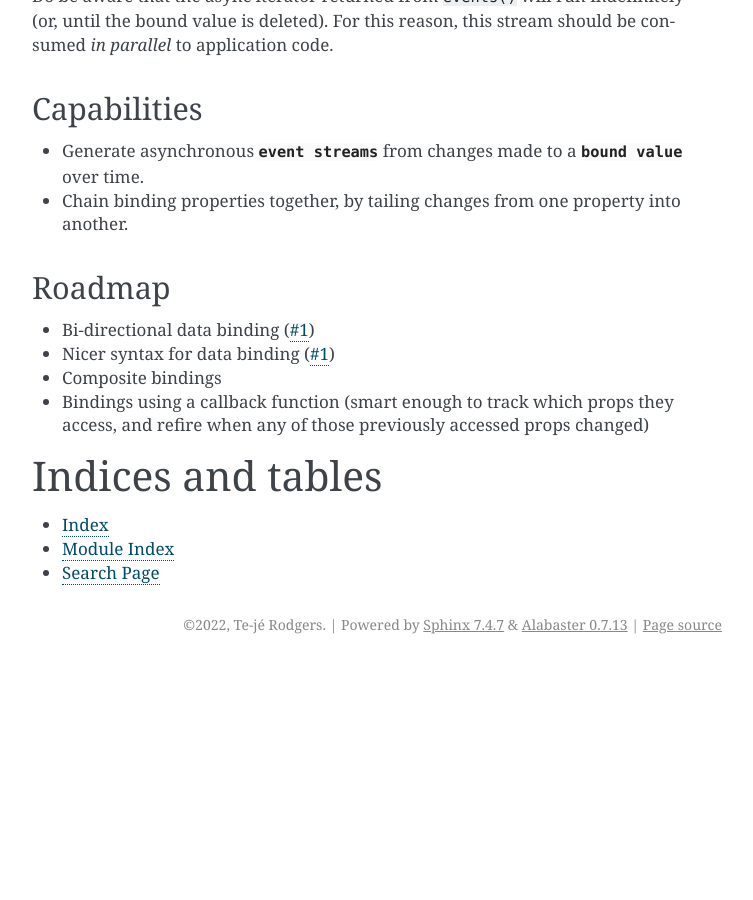
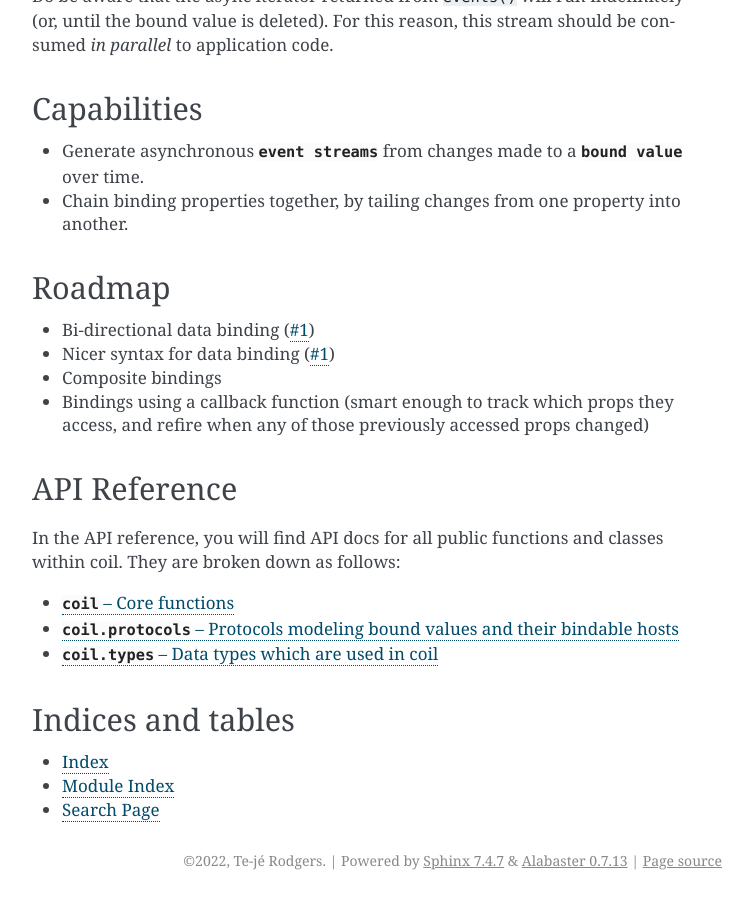
Before and after one commit to mr-rodgers/coil, a Sphinx documentation site: the page built from docs/index.rst, in a window 1280 px wide and 900 px high, scrolled down 998 px. Shown: the whole window, without its empty margins (388-1141 px from the left). Built offline with Sphinx 7.4.7, drawn with Linux system fonts in a browser that asks for light colours; before the commit the page ends 1662 px from its top, so only the background shows below that.

Commit message:
improve docs layout

```diff
--- a/docs/api/coreref.rst
+++ b/docs/api/coreref.rst
@@ -15,7 +15,7 @@ coil.
 
     .. automethod:: bind
 
-.. autofunction:: runtime(*, ensure: bool = True) -> coil.Runtime
+.. autofunction:: runtime
 
 .. autoclass:: Runtime
     :members: register, forget, find
--- a/docs/index.rst
+++ b/docs/index.rst
@@ -65,15 +65,23 @@ Roadmap
 - Bindings using a callback function (smart enough to track which props they access, and
   refire when any of those previously accessed props changed)
 
+
+API Reference
+-------------
+
+In the API reference, you will find API docs for all public
+functions and classes within coil. They are broken down as follows:
+
 .. toctree::
    :maxdepth: 2
-   :hidden:
 
-   api/index
+   api/coreref
+   api/protocols
+   api/types
 
 
 Indices and tables
-==================
+------------------
 
 * :ref:`genindex`
 * :ref:`modindex`
```
Also changed, not shown: docs/api/index.rst (deleted, +0 -12 lines).
